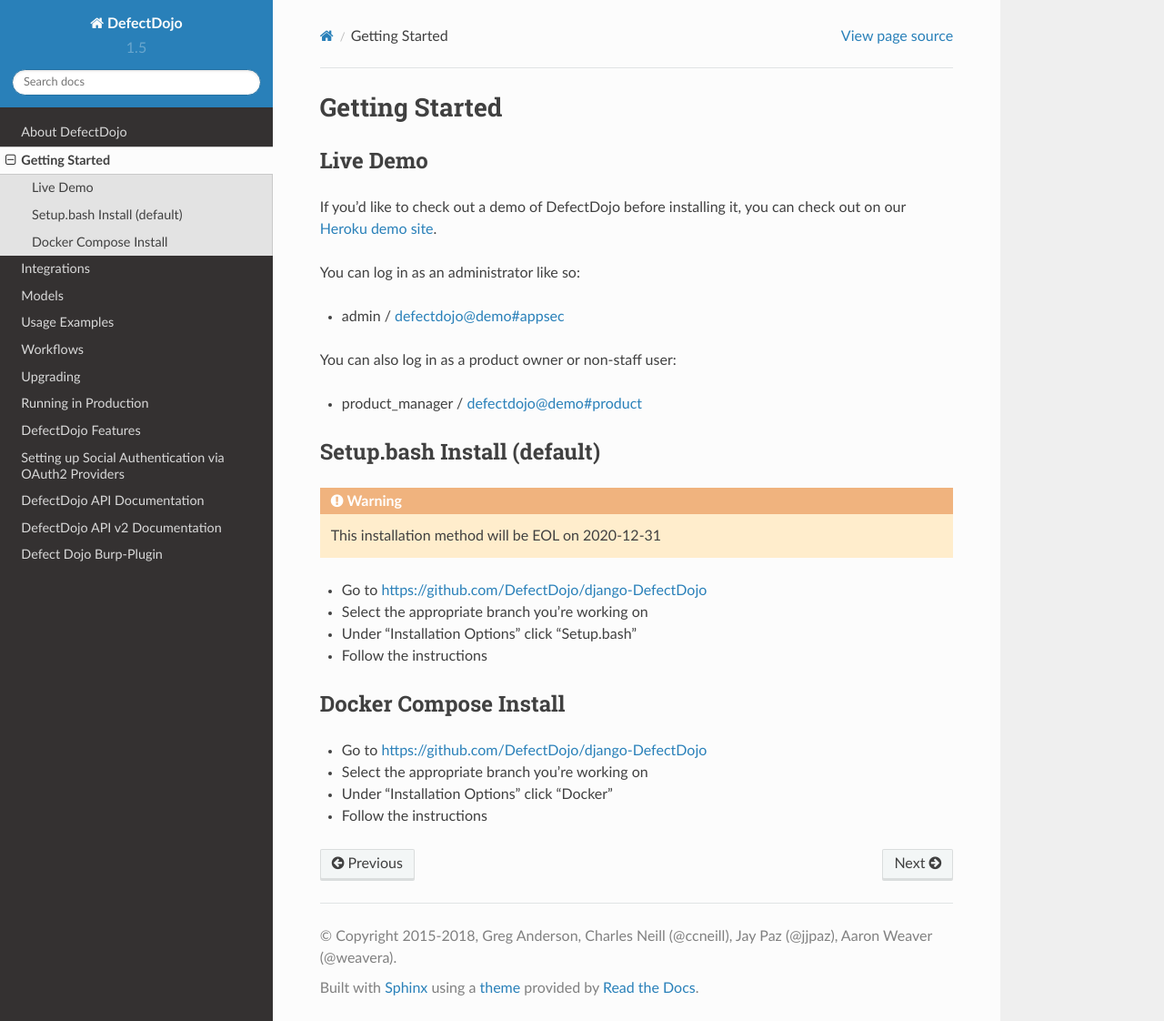
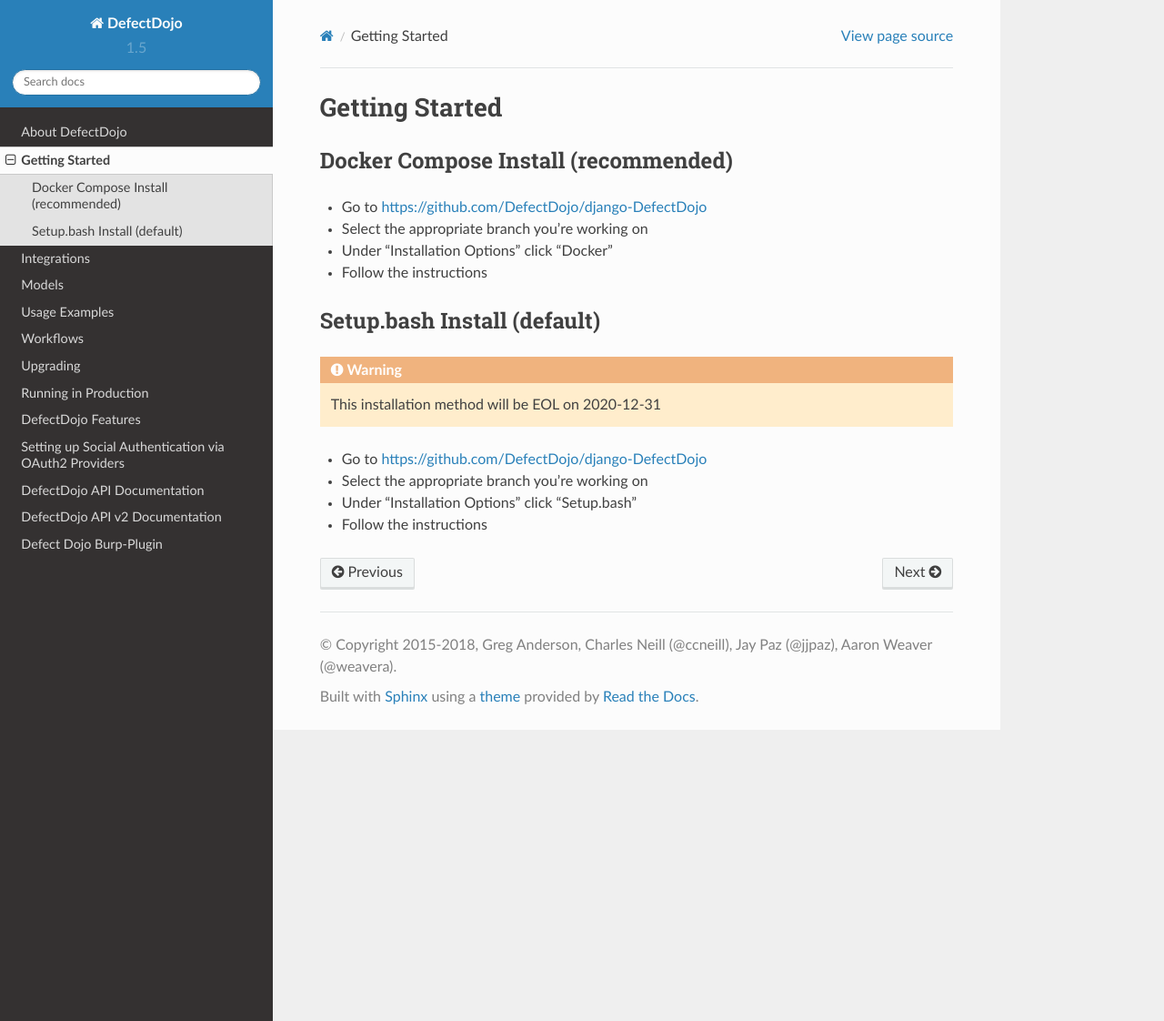
Before and after one commit to DefectDojo/Documentation, a Sphinx documentation site: the page built from docs/getting-started.rst, in a window 1280 px wide and 1122 px high. Shown: the whole window at 91% size. Built offline with Sphinx 7.4.7 and the Read the Docs theme 2.0.0, drawn with Linux system fonts in a browser that asks for light colours.

Commit message:
removing heroku from getting started + moved docker-compose as recommended

```diff
--- a/docs/getting-started.rst
+++ b/docs/getting-started.rst
@@ -1,20 +1,12 @@
 Getting Started
 ===============
 
-Live Demo
-*********
-
-If you'd like to check out a demo of DefectDojo before installing it, you can check out on our `Heroku demo site`_.
-
-.. _Heroku demo site: https://defectdojo.herokuapp.com/
-
-You can log in as an administrator like so:
-
-* admin / defectdojo@demo#appsec
-
-You can also log in as a product owner or non-staff user:
-
-* product_manager / defectdojo@demo#product
+Docker Compose Install (recommended)
+************************************
+* Go to https://github.com/DefectDojo/django-DefectDojo
+* Select the appropriate branch you're working on
+* Under "Installation Options" click "Docker"
+* Follow the instructions
 
 Setup.bash Install (default)
 ****************************
@@ -25,10 +17,3 @@
 * Select the appropriate branch you're working on
 * Under "Installation Options" click "Setup.bash"
 * Follow the instructions
-
-Docker Compose Install
-**********************
-* Go to https://github.com/DefectDojo/django-DefectDojo
-* Select the appropriate branch you're working on
-* Under "Installation Options" click "Docker"
-* Follow the instructions
```
